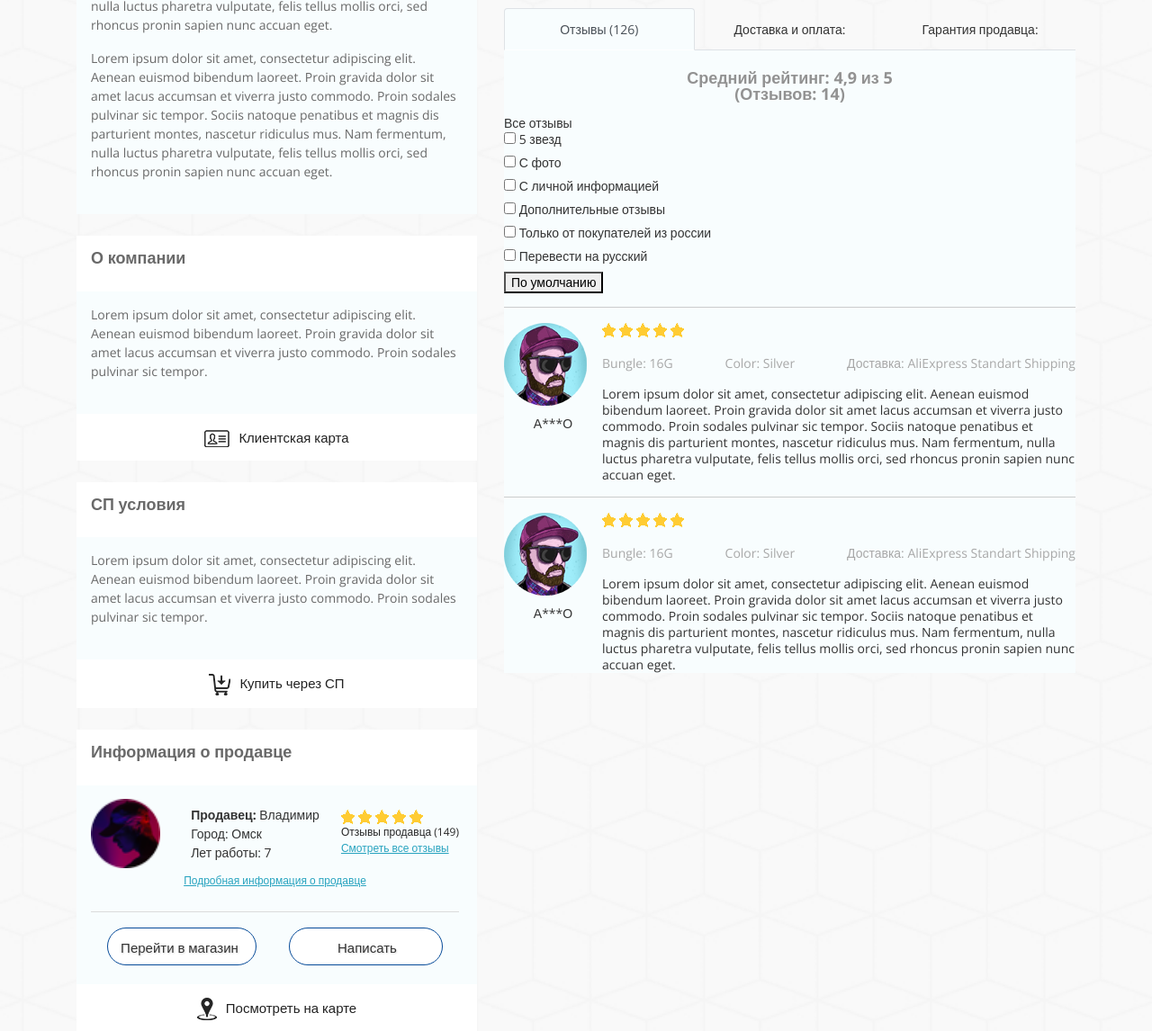
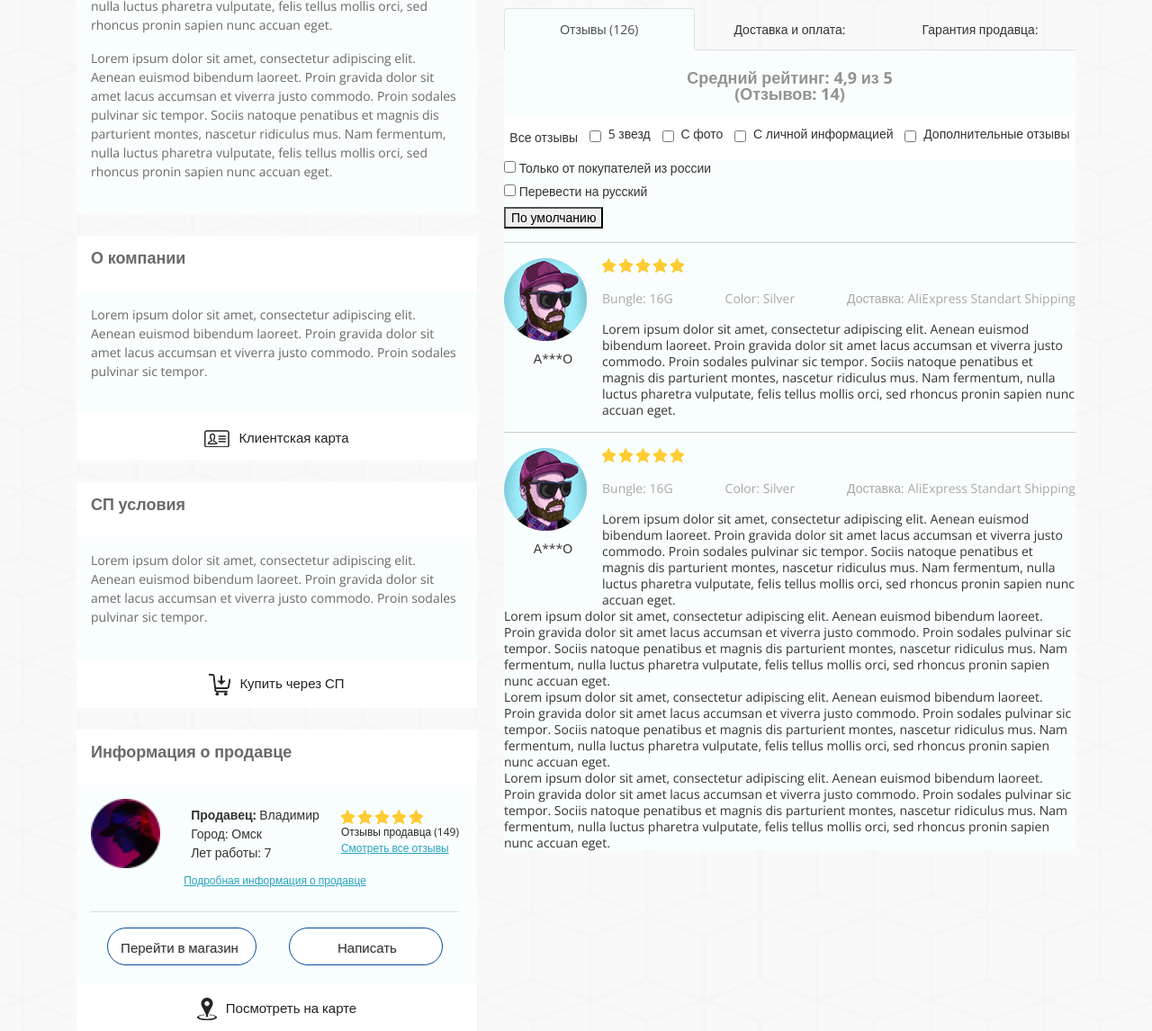
Before and after one commit to coatceatl/ali, a website: page product.html in a window 1280 px wide. Shown: the part 1696-2842 px from the top of the page at 90% size. Drawn offline with nearby package versions, Linux system fonts and the light colour scheme.

Commit message:
changed grid and css for tabs filter

```diff
--- a/product.html
+++ b/product.html
@@ -656,45 +656,49 @@
                            role='tab' aria-controls='delivery' aria-selected='true'>Доставка и оплата:</a>
                 </li>
                 <li class='nav-item tabs-item product-tabs__item'>
-                  <a class='nav-link tabs-link product-tabs__link' href='#guarantee' id='tabs-guarantee' data-toggle='tab'
-                           role='tab' aria-controls='guarantee' aria-selected='true'>Гарантия продавца:</a>
+                  <a class='nav-link tabs-link product-tabs__link' href='#protect' id='tabs-protect' data-toggle='tab'
+                           role='tab' aria-controls='protect' aria-selected='true'>Гарантия продавца:</a>
                 </li>
               </ul>
-              <div class='tab-content' id='productTabsContent'>
-                <div class='tab-pane fade show active' id='review' role='tabpanel' aria-labelledby='tabs-review'>
+              <div class='tab-content product-tab__content' id='productTabsContent'>
+
+                <!-- tabs review -->
+                <div class='product-tab__pane tab-pane fade show active' id='review' role='tabpanel' aria-labelledby='tabs-review'>
                   <h2 class='tabs-title text-center'>Средний рейтинг: 4,9 из 5
                     (Отзывов: 14)
                   </h2>
-                  <div class='tabs-filter'>
+                  <div class='tabs-filter bg-white d-flex'>
                     <span>Все отзывы</span>
-                    <div class='filter-stars'>
-                      <span class='checkbox'>
+                    <div class='filter-stars d-flex align-items-center'>
+                      <span class='checkbox mr-2'>
                         <input id='reviews-stars' class='checkbox-control' type='checkbox'>
                       </span>
                       <label class='checkbox-label' for='reviews-stars'>5 звезд</label>
                     </div>
 
-                    <div class='filter-photo'>
-                      <span class='checkbox'>
+                    <div class='filter-photo d-flex align-items-center'>
+                      <span class='checkbox mr-2'>
                         <input id='reviews-with-photo' class='checkbox-control' type='checkbox'>
                       </span>
                       <label class='checkbox-label' for='reviews-with-photo'>С фото</label>
                     </div>
 
-                    <div class='filter-personal'>
-                      <span class='checkbox'>
+                    <div class='filter-personal d-flex align-items-center'>
+                      <span class='checkbox mr-2'>
                         <input id='reviews-personal' class='checkbox-control' type='checkbox'>
                       </span>
                       <label class='checkbox-label' for='reviews-personal'>С личной информацией</label>
                     </div>
 
-                    <div class='filter-personal'>
-                      <span class='checkbox'>
+                    <div class='filter-personal d-flex align-items-center'>
+                      <span class='checkbox mr-2'>
                         <input id='reviews-adds' class='checkbox-control' type='checkbox'>
                       </span>
                       <label class='checkbox-label' for='reviews-adds'>Дополнительные отзывы</label>
                     </div>
+                  </div>
 
+                  <div class='tabs-filter'>
                     <div class='filter-russia'>
                       <span class='checkbox'>
                         <input id='reviews-adds' class='checkbox-control' type='checkbox'>
@@ -781,8 +785,36 @@
                   </div>
 
                 </div>
+
+                <!-- tabs delivery -->
                 <div class='tab-pane fade' id='delivery' role='tabpanel' aria-labelledby='tabs-delivery'>Доставка и оплата:</div>
-                <div class='tab-pane fade' id='guarantee' role='tabpanel' aria-labelledby='tabs-guarantee'>Гарантия продавца:</div>
+
+                <!-- tabs protect -->
+                <div class='tab-pane fade' id='protect' role='tabpanel' aria-labelledby='tabs-protect'>
+                  <h2 class='tabs-title text-center'>Гарантия продавца:</h2>
+                </div>
+
+                <div class='review-content'>
+                  Lorem ipsum dolor sit amet, consectetur adipiscing elit. Aenean euismod bibendum laoreet.
+                  Proin gravida dolor sit amet lacus accumsan et viverra justo commodo. Proin sodales pulvinar
+                  sic tempor. Sociis natoque penatibus et magnis dis parturient montes, nascetur ridiculus
+                  mus. Nam fermentum, nulla luctus pharetra vulputate, felis tellus mollis orci, sed
+                  rhoncus pronin sapien nunc accuan eget.
+                </div>
+                <div class='review-text'>
+                  Lorem ipsum dolor sit amet, consectetur adipiscing elit. Aenean euismod bibendum laoreet.
+                  Proin gravida dolor sit amet lacus accumsan et viverra justo commodo. Proin sodales pulvinar
+                  sic tempor. Sociis natoque penatibus et magnis dis parturient montes, nascetur ridiculus
+                  mus. Nam fermentum, nulla luctus pharetra vulputate, felis tellus mollis orci, sed
+                  rhoncus pronin sapien nunc accuan eget.
+                </div>
+                <div class='review-text'>
+                  Lorem ipsum dolor sit amet, consectetur adipiscing elit. Aenean euismod bibendum laoreet.
+                  Proin gravida dolor sit amet lacus accumsan et viverra justo commodo. Proin sodales pulvinar
+                  sic tempor. Sociis natoque penatibus et magnis dis parturient montes, nascetur ridiculus
+                  mus. Nam fermentum, nulla luctus pharetra vulputate, felis tellus mollis orci, sed
+                  rhoncus pronin sapien nunc accuan eget.
+                </div>
               </div>
             </div>
 
--- a/src/scss/_tabs.scss
+++ b/src/scss/_tabs.scss
@@ -18,7 +18,8 @@
   width: 245px;
   margin: 0 auto;
 }
-.tab-pane.active {
+.product-tab__pane,
+.product-tab__content {
   background-color: #f8fdfe;
 }
 .product-tabs__item {
@@ -52,3 +53,10 @@
   display: flex;
   justify-content: space-between;
 }
+.bg-white {
+  display: flex;
+  align-items: center;
+  justify-content: space-around;
+  height: 50px;
+  background-color: #fff;
+}
```
Also changed, not shown: dist/main.css.
